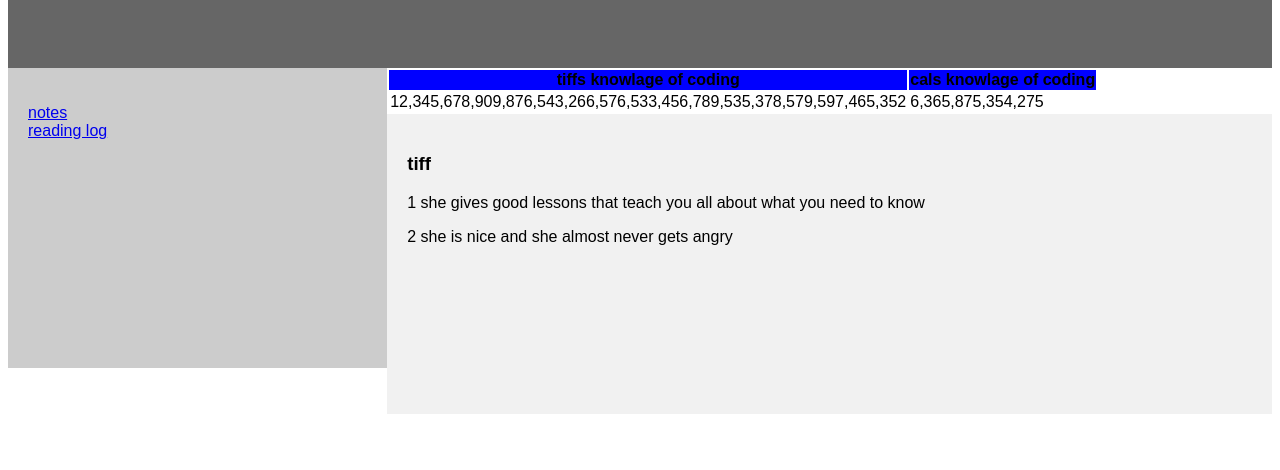
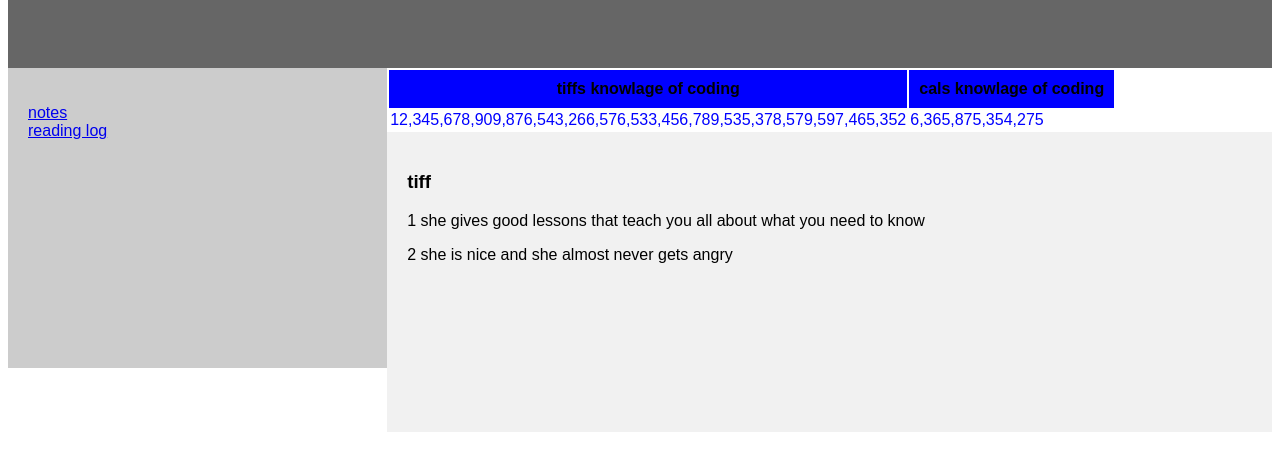
Before and after one commit to freklesthemighty/home-work, a plain HTML site: page index.html in a window 1280 px wide. Shown: the part 148-618 px from the top of the page. Drawn offline with Linux system fonts and the light colour scheme.

Commit message:
Update index.html

```diff
--- a/index.html
+++ b/index.html
@@ -85,6 +85,11 @@ footer {
     </ul>
   </nav>
   <table>
+     <style>
+    th, tb {padding: 10px ;}
+thead {background-color:green; color:white}
+tbody {color:blue;}
+</style>
   <thead>
   <tr>
   <th>tiffs knowlage of coding </th>
@@ -96,7 +101,7 @@ footer {
   <td>12,345,678,909,876,543,266,576,533,456,789,535,378,579,597,465,352</td>
   <td>6,365,875,354,275</td>
   </tr>
-  </tbody>
+  </tb>
   </table>
   <style>
     thead{background-color: blue; color:black}
```
